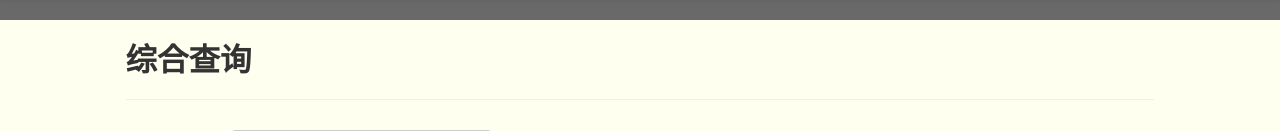
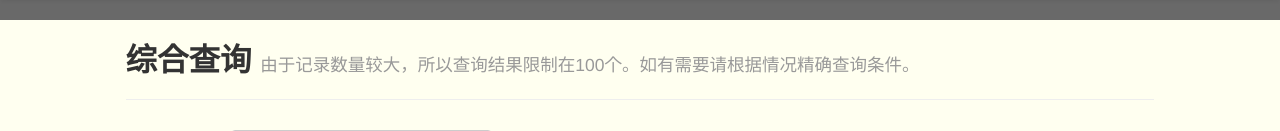
Before and after one commit to Ovaphlow/cmtech, a Flask app: page /chaxun in a window 1280 px wide. Shown: the part 42-173 px from the top of the page. Run offline with Flask 2, Linux system fonts and the light colour scheme; the visitor is signed in with stand-in values (Sample User, id 1).

Commit message:
限制查询结果数

```diff
--- a/chaxun.py
+++ b/chaxun.py
@@ -28,6 +28,7 @@ class ChaXun(MethodView):
             sql = '%s AND ShenFenZheng LIKE "%s%s%s"' % (sql, '%', idcard, '%')
         if name != '':
             sql = '%s AND XingMing LIKE "%s%s%s"' % (sql, '%', name, '%')
+        sql = '%s LIMIT 100' % (sql,)
         #print sql
         param = (gender,)
         cnx = mysql.connector.Connect(**globalvars.cnx_cfg)
--- a/templates/chaxun.html
+++ b/templates/chaxun.html
@@ -1,6 +1,6 @@
 {% extends "base.html" %}
 {% block user %}{{ User }}{% endblock %}
-{% block title %}综合查询 <small></small>{% endblock %}
+{% block title %}综合查询 <small>由于记录数量较大，所以查询结果限制在100个。如有需要请根据情况精确查询条件。</small>{% endblock %}
 {% block content %}
 <div class="row-fluid">
   <div class="span8 offset2">
```
